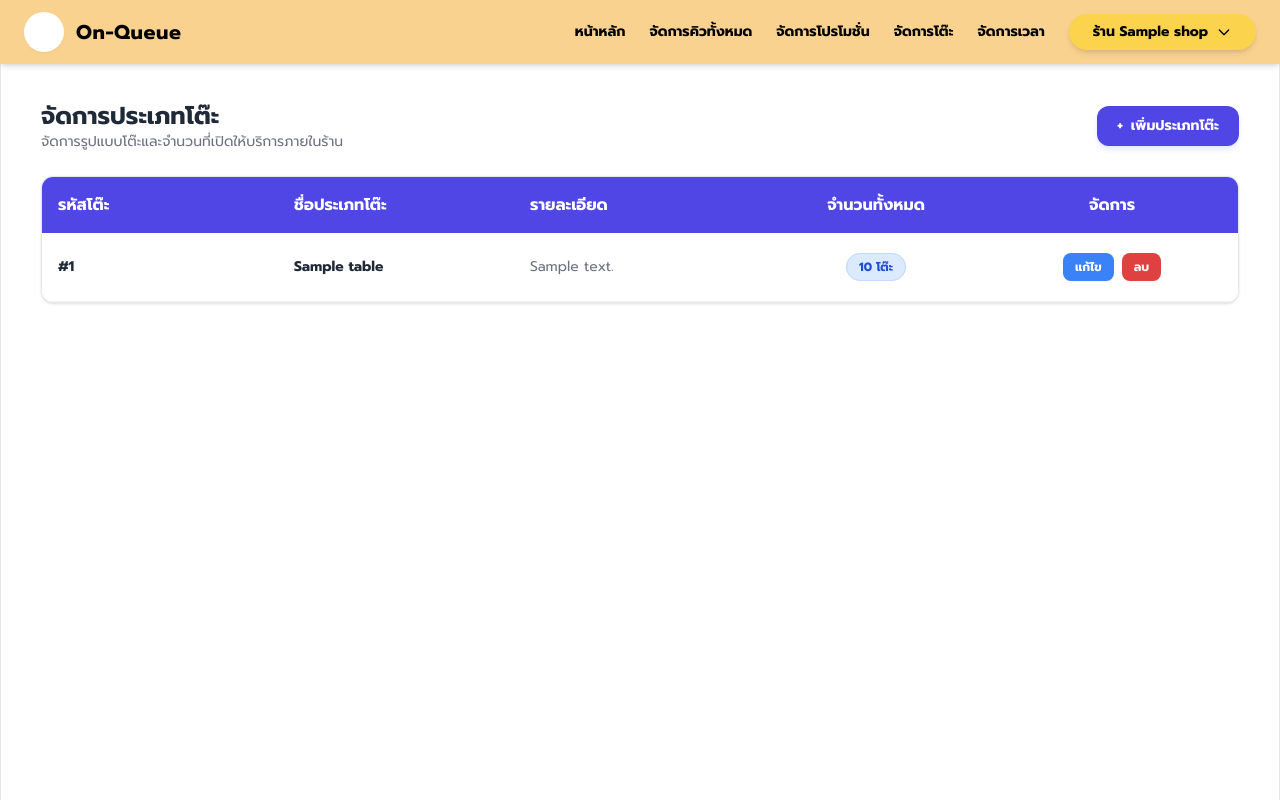
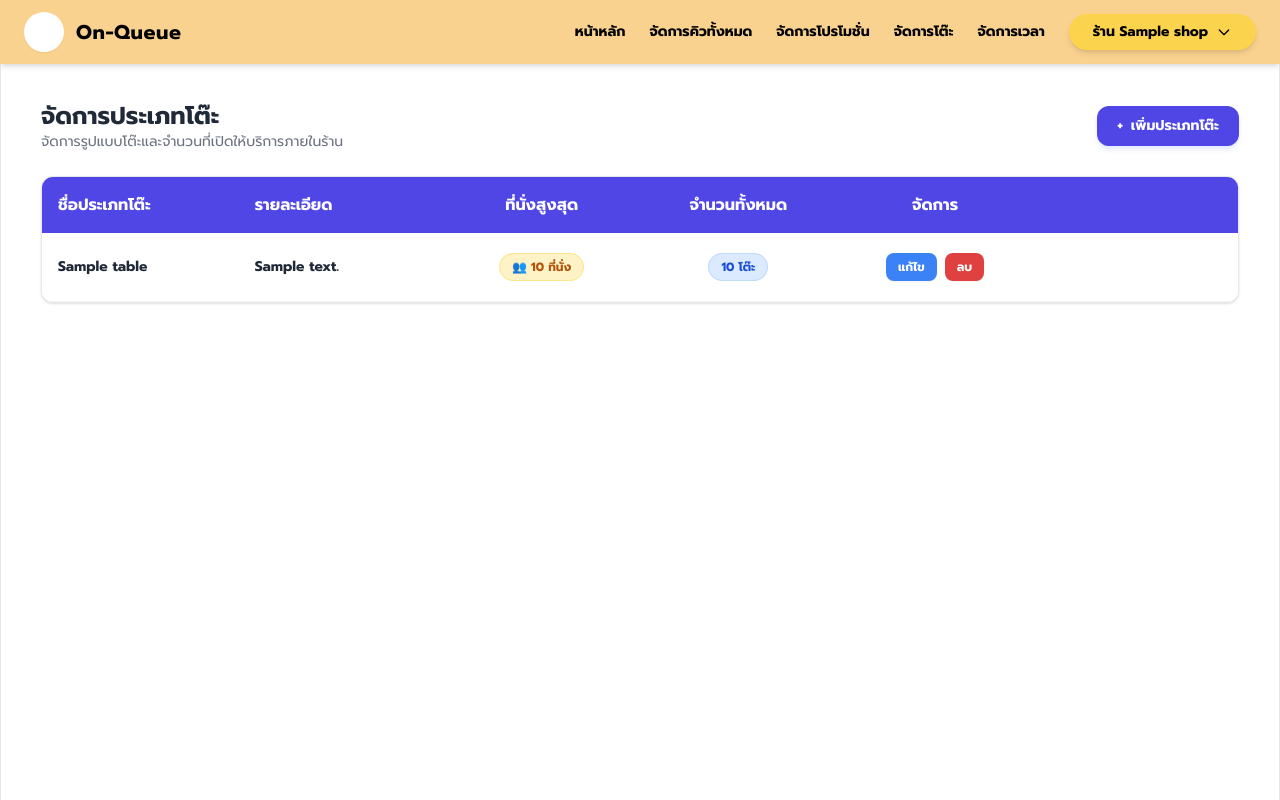
Before and after one commit to 65070196/project, a Django app: page /table/ in a window 1280 px wide. Run offline with Django 5.2, Linux system fonts and the light colour scheme; a user stored in the database is signed in; tables that the repository leaves empty hold one stand-in row (values such as "Sample post"); some libraries are stand-ins or nearby versions.

Commit message:
fix table

```diff
--- a/smartqueue/templates/table_add.html
+++ b/smartqueue/templates/table_add.html
@@ -82,7 +82,8 @@
                 <div class="h-14 bg-gray-100 rounded-xl flex items-center px-4 focus-within:ring-2 focus-within:ring-yellow-400 transition border-l-4 border-transparent focus-within:border-blue-400">
                   <span class="text-gray-500 mr-3 text-lg">👥</span>
                   <input type="number" name="capacity" min="1" required
-                         class="bg-transparent flex-1 h-full outline-none font-bold min-w-0" placeholder="ระบุจำนวน (เช่น 4)">
+                         class="bg-transparent w-full h-full outline-none"
+                         placeholder="ระบุจำนวน (เช่น 4)">
                   <span class="text-gray-500 ml-2 text-sm font-semibold whitespace-nowrap flex-shrink-0">ที่นั่ง</span>
                 </div>
               </div>
--- a/smartqueue/templates/table_manage.html
+++ b/smartqueue/templates/table_manage.html
@@ -19,29 +19,30 @@
 
       <div class="bg-white rounded-xl overflow-hidden shadow border border-gray-200">
         <div class="w-full overflow-x-auto">
-          <div class="min-w-[900px]">
+          <div class="min-w-[1000px]">
 
-            <div class="grid grid-cols-5 gap-4 bg-indigo-600 text-white text-base font-bold px-4 py-4">
-              <div>รหัสโต๊ะ</div>
+            <div class="grid grid-cols-6 gap-4 bg-indigo-600 text-white text-base font-bold px-4 py-4">
               <div>ชื่อประเภทโต๊ะ</div>
               <div>รายละเอียด</div>
-              <div class="text-center">จำนวนทั้งหมด</div>
+              <div class="text-center">ที่นั่งสูงสุด</div> <div class="text-center">จำนวนทั้งหมด</div>
               <div class="text-center">จัดการ</div>
             </div>
 
             {% for table in tables %}
-            <div class="grid grid-cols-5 gap-4 items-center px-4 py-5 text-sm bg-white border-b border-gray-100 hover:bg-blue-50/50 transition-colors">
-
-              <div class="font-bold text-gray-800">
-                #{{ table.table_id }}
-              </div>
+            <div class="grid grid-cols-6 gap-4 items-center px-4 py-5 text-sm bg-white border-b border-gray-100 hover:bg-blue-50/50 transition-colors">
 
               <div class="font-bold text-gray-800 truncate" title="{{ table.name }}">
                 {{ table.name }}
               </div>
 
-              <div class="text-gray-500 truncate" title="{{ table.description }}">
+              <div class="font-bold text-gray-800 truncate" title="{{ table.description }}">
                 {{ table.description|default:"- ไม่มีรายละเอียด -" }}
+              </div>
+
+              <div class="text-center">
+                <span class="px-3 py-1 bg-amber-100 text-amber-700 rounded-full font-extrabold text-xs border border-amber-200">
+                  👥 {{ table.capacity }} ที่นั่ง
+                </span>
               </div>
 
               <div class="text-center">
@@ -73,7 +74,6 @@
         </div>
       </div>
 
-
     </div>
   </div>
 </div>
```
